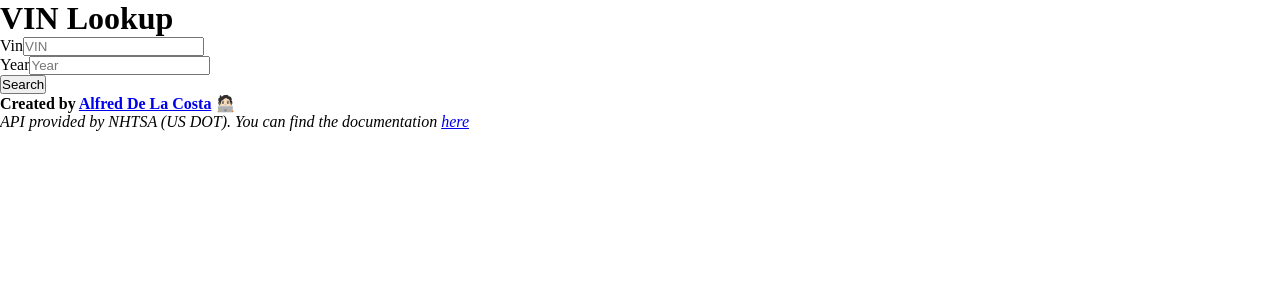
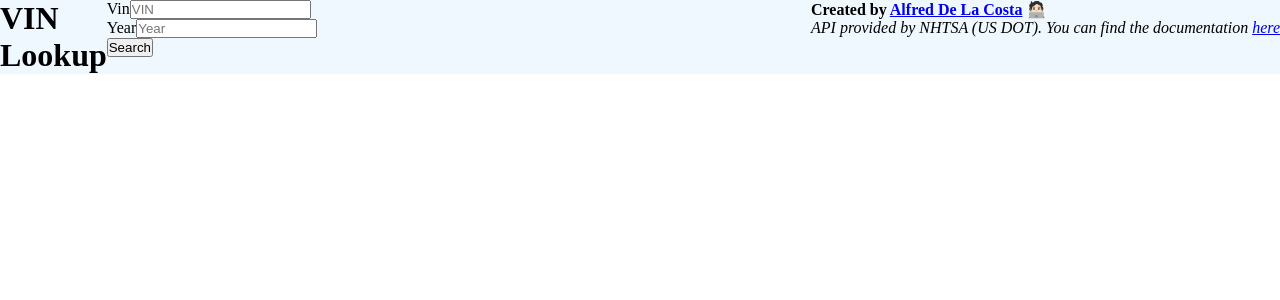
Before and after one commit to alfred-delacosta/web-vin-lookup, a React (Vite) app: page / in a window 1280 px wide. Shown: the top 300 px of the page. Built offline with nearby package versions, Linux system fonts and the light colour scheme.

Commit message:
Playing with some CSS, made a few changes.

```diff
--- a/src/App.tsx
+++ b/src/App.tsx
@@ -4,15 +4,15 @@ import Attribution from "./components/Attribution"
 function App() {
 
   return (
-    <>
-      <header>
+    <div className="container">
+      <header className="header flex-item">
         <h1>VIN Lookup</h1>
       </header>
-      <section>
+      <section className="vin-form-section flex-item">
         <VinForm />
       </section>
       <Attribution />
-    </>
+    </div>
   )
 }
 
--- a/src/components/Attribution.tsx
+++ b/src/components/Attribution.tsx
@@ -1,7 +1,7 @@
 export default function Attribution() {
 
   return (
-    <footer>
+    <footer className="flex-item">
         <p>
             <strong>Created by <a href="https://alfred-delacosta.github.io" target="_blank">Alfred De La Costa</a> 🧑🏻‍💻</strong>
         </p>
--- a/src/components/VinForm.tsx
+++ b/src/components/VinForm.tsx
@@ -1,11 +1,11 @@
 import { useState } from "react";
 
 interface ApiDataResults {
-    Value: string,
-    ValueId: string,
-    Variable: string,
-    VariableId: number
-};
+  Value: string;
+  ValueId: string;
+  Variable: string;
+  VariableId: number;
+}
 
 export default function VinForm() {
   const [vin, setVin] = useState("");
@@ -152,12 +152,13 @@ export default function VinForm() {
     "Wheel Size Front (inches)",
     "Wheel Size Rear (inches)",
     "Wheelie Mitigation",
-        "Windows"
+    "Windows",
   ];
 
-
   function buildApiUrl(): URL {
-        return new URL(`https://vpic.nhtsa.dot.gov/api/vehicles/decodevin/${vin}?format=json&modelyear=${year}`) ;
+    return new URL(
+      `https://vpic.nhtsa.dot.gov/api/vehicles/decodevin/${vin}?format=json&modelyear=${year}`
+    );
   }
 
   async function onSubmit(e: React.FormEvent) {
@@ -173,7 +174,9 @@ export default function VinForm() {
         // const test = data.filter(item => item["Variable"] === "Vehicle Descriptor");
         // console.log(test[0].Value);
       } else {
-                throw new Error(`The API returned the following error:\nStatus: ${results.status}\nStatus Text: ${results.statusText}`);
+        throw new Error(
+          `The API returned the following error:\nStatus: ${results.status}\nStatus Text: ${results.statusText}`
+        );
       }
     } catch (error: any) {
       setErrorFromRequest(error.message);
@@ -182,26 +185,48 @@ export default function VinForm() {
   }
 
   return (
-    <>
-        <form onSubmit={onSubmit}>
+    <div className="vin-form-container">
+      <form onSubmit={onSubmit} className="vin-form">
         <div>
           <label htmlFor="vin">Vin</label>
-                <input type="text" name="vin" id="vin" placeholder="VIN" value={vin} onChange={(e) => setVin(e.target.value)} disabled={requestLoading} />
+          <input
+            type="text"
+            name="vin"
+            id="vin"
+            placeholder="VIN"
+            value={vin}
+            onChange={(e) => setVin(e.target.value)}
+            disabled={requestLoading}
+            required
+          />
         </div>
         <div>
           <label htmlFor="year">Year</label>
-                <input type="text" name="year" id="year" placeholder="Year" value={year} onChange={(e) => setYear(e.target.value)} disabled={requestLoading} />
+          <input
+            type="text"
+            name="year"
+            id="year"
+            placeholder="Year"
+            value={year}
+            onChange={(e) => setYear(e.target.value)}
+            disabled={requestLoading}
+          />
         </div>
-            <button type="submit" disabled={requestLoading}>Search</button>
+        <button type="submit" disabled={requestLoading}>
+          Search
+        </button>
       </form>
       <section>
         {errorFromRequest.length > 0 && (
           <>
-                    <h3>Oh no! It looks like there was an error with the API. See the details below.</h3>
+            <h3>
+              Oh no! It looks like there was an error with the API. See the
+              details below.
+            </h3>
             <p>{errorFromRequest}</p>
           </>
         )}
       </section>
-    </>
-  )
+    </div>
+  );
 }
--- a/src/index.css
+++ b/src/index.css
@@ -2,3 +2,35 @@
   margin: 0;
   padding: 0;
 }
+
+body {
+  height: 100vh;
+}
+
+#root {
+  height: 100%;
+}
+
+.container {
+  display: flex;
+  flex-wrap: wrap;
+  /* justify-content: space-between; */
+  /* height: 100%; */
+  background-color: aliceblue;
+}
+
+.flex-item {
+
+}
+
+.header {
+  flex: 1;
+}
+
+.vin-form-section {
+  flex: 600px;
+}
+
+.vin-form {
+
+}
```
Lines whose indentation alone changed are shown as unchanged.
